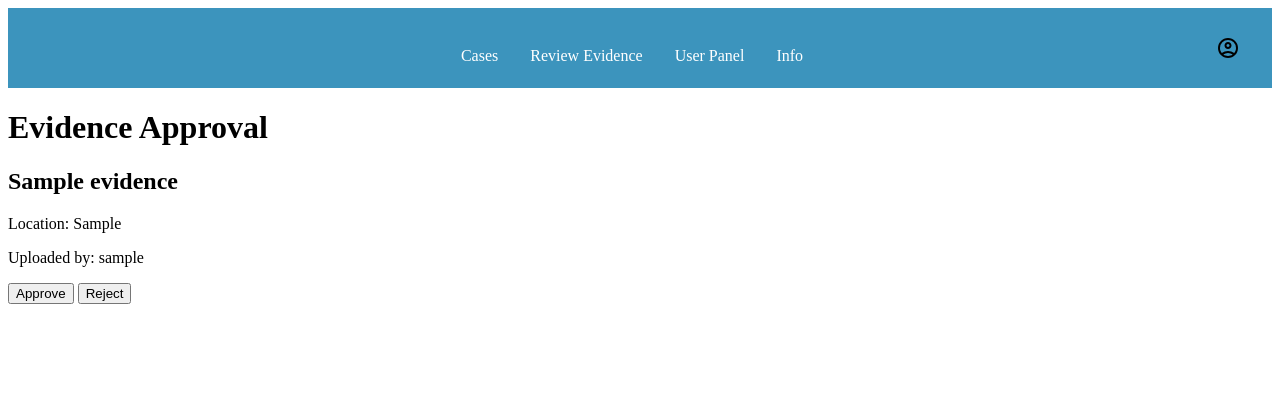
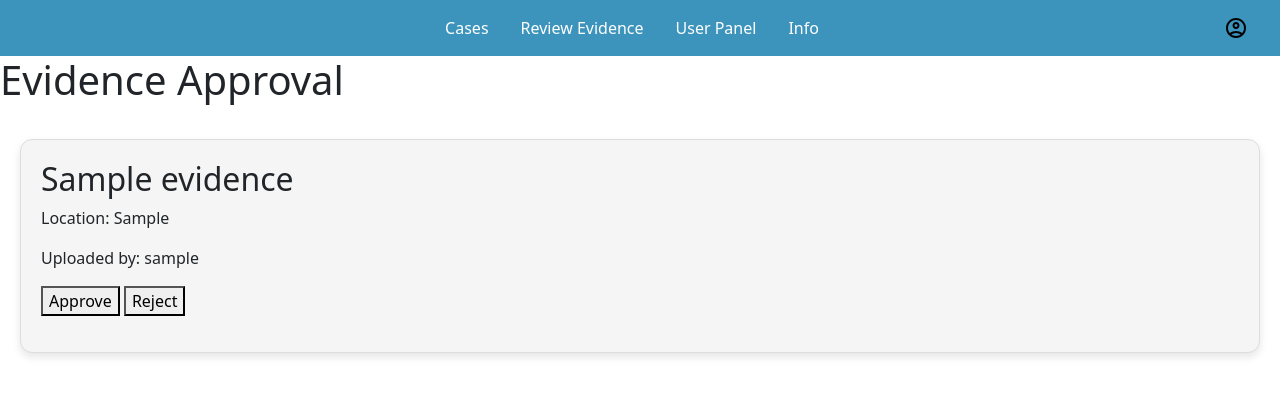
Before and after one commit to AleronFrancois/CoCsystem, a PHP site: page /evidenceApproval.php in a window 1280 px wide. Shown: the top 396 px of the page. Run offline with PHP 8.4, Linux system fonts and the light colour scheme; the visitor is signed in with stand-in values (Sample User, id 1); tables that the repository leaves empty hold one stand-in row (values such as "Sample post"); data that the repository does not hold is empty.

Commit message:
CSS updates

```diff
--- a/components/navbar.php
+++ b/components/navbar.php
@@ -1,3 +1,7 @@
+<head>
+    <link rel="stylesheet" href="styles/bootstrap.min.css">
+    <link rel="stylesheet" href="styles/styles.css">
+</head>
 <nav class="navbar custom-navbar accent">
         <div class="custom-container">
             <ul class="navbar-nav">
--- a/evidenceApproval.php
+++ b/evidenceApproval.php
@@ -46,6 +46,7 @@ $pending = $stmt->fetchAll(PDO::FETCH_ASSOC);
         <?php if (empty($pending)): ?>
             <p>No pending evidence found.</p>
     <?php else: ?>
+        <div class="pendingCasesContainer">
             <?php foreach ($pending as $case): ?>
                 <div class="pendingCase">
                     <h2><?php echo htmlspecialchars($case['name']); ?></h2>
@@ -58,6 +59,7 @@ $pending = $stmt->fetchAll(PDO::FETCH_ASSOC);
                     </form>
                 </div>
             <?php endforeach; ?>
+        </div>
     <?php endif; ?>
 </body>
 </html>
--- a/styles/styles.css
+++ b/styles/styles.css
@@ -88,3 +88,48 @@
     transform: translate(-50%, -50%);
     background-color: var(--foreground-colour);
 }
+.pendingCasesContainer {
+    display: grid;
+    grid-template-columns: repeat(auto-fit, minmax(250px, 1fr));
+    gap: 20px;
+    margin: 20px;
+}
+
+.pendingCase {
+    background-color: #f5f5f5;
+    border: 1px solid #ddd;
+    border-radius: 12px;
+    padding: 20px;
+    margin: 15px 0;
+    box-shadow: 0 4px 8px rgba(0,0,0,0.1);
+    transition: transform 0.2s, box-shadow 0.2s;
+}
+.pendingCase p {
+    word-wrap: break-word;
+    overflow-wrap: break-word;
+    max-width: 100%;
+}
+.pendingCase button[value="reject"]:hover {
+    background-color: #dc2417;
+}
+.pendingCase button[value="approve"]:hover {
+    background-color: #148f36;
+}
+table {
+    width: 100%;
+    border-collapse: collapse;
+    margin: 20px 0;
+}
+
+th, td {
+    padding: 12px 15px;
+    border: 1px solid #ddd;
+    text-align: left;
+}
+.btn{
+    padding: 8px 16px;
+    margin-right: 8px;
+    border: none;
+    border-radius: 6px;
+    cursor: pointer;
+}
--- a/userpanel.php
+++ b/userpanel.php
@@ -29,7 +29,7 @@ $investigators = $stmt->fetchAll(PDO::FETCH_ASSOC);
 <body>
     <?php include "components/navbar.php"?>
     <h1>User Panel</h1>
-    <table border="1">
+    <table>
         <tr>
             <th>Investigator ID</th>
             <th>Investigator Name</th>
```
Lines whose indentation alone changed are shown as unchanged.
